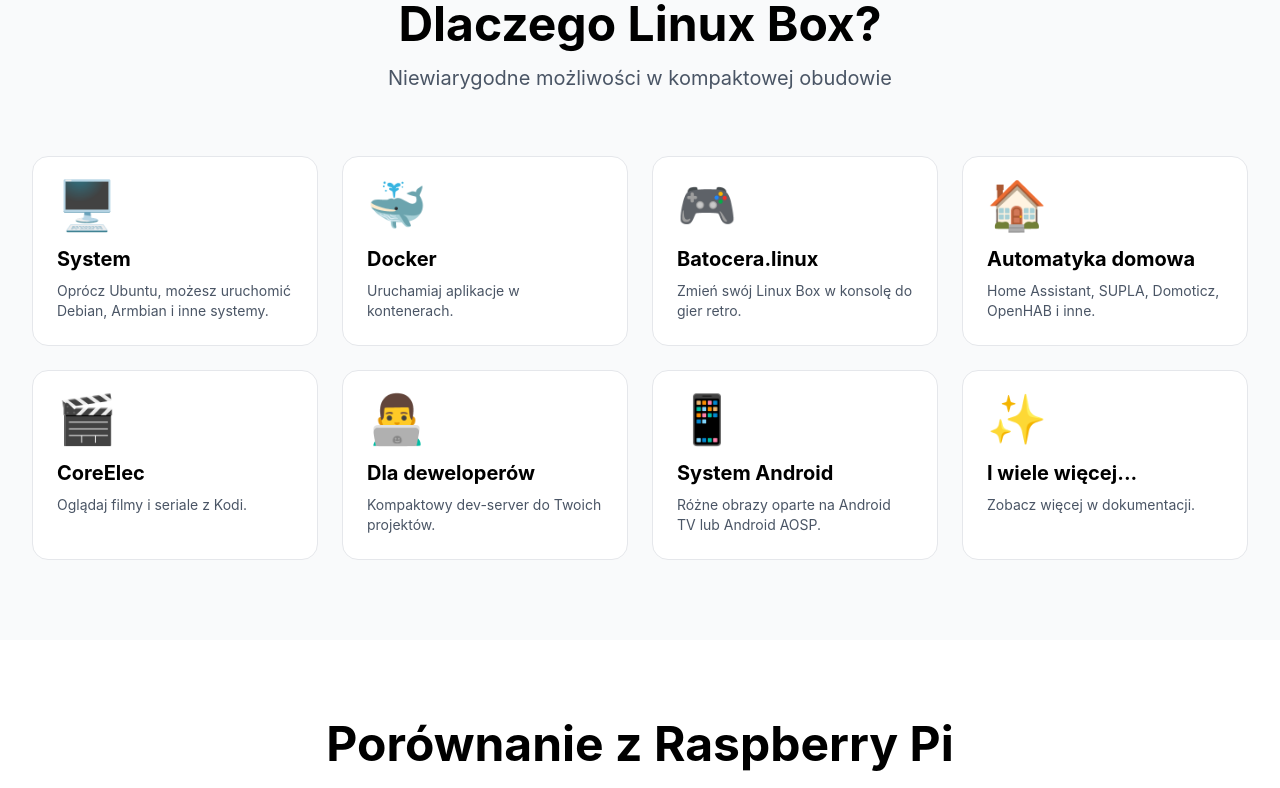
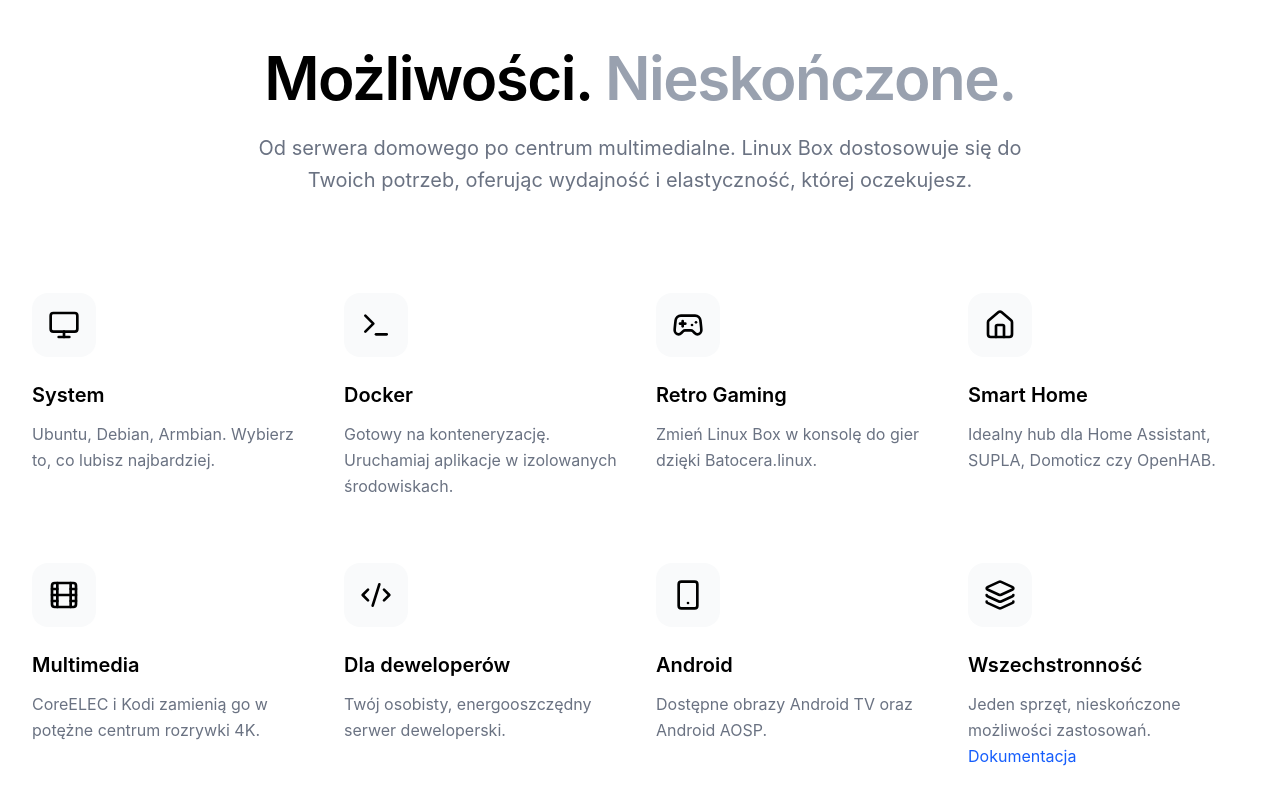
Before and after one commit to araczkowski/box-www-page, a Next.js app: page / in a window 1280 px wide. Shown: the part 1900-2688 px from the top of the page. Built offline with nearby package versions, Linux system fonts and the light colour scheme.

Commit message:
features

```diff
--- /dev/null
+++ b/src/app/components/Features.tsx
@@ -0,0 +1,105 @@
+"use client";
+
+import { motion } from "framer-motion";
+import { Terminal, Monitor, Gamepad2, Home, Film, Code2, Smartphone, Layers } from "lucide-react";
+
+const features = [
+    {
+        icon: <Monitor className="w-8 h-8" />,
+        title: "System",
+        description: "Ubuntu, Debian, Armbian. Wybierz to, co lubisz najbardziej."
+    },
+    {
+        icon: <Terminal className="w-8 h-8" />,
+        title: "Docker",
+        description: "Gotowy na konteneryzację. Uruchamiaj aplikacje w izolowanych środowiskach."
+    },
+    {
+        icon: <Gamepad2 className="w-8 h-8" />,
+        title: "Retro Gaming",
+        description: "Zmień Linux Box w konsolę do gier dzięki Batocera.linux."
+    },
+    {
+        icon: <Home className="w-8 h-8" />,
+        title: "Smart Home",
+        description: "Idealny hub dla Home Assistant, SUPLA, Domoticz czy OpenHAB."
+    },
+    {
+        icon: <Film className="w-8 h-8" />,
+        title: "Multimedia",
+        description: "CoreELEC i Kodi zamienią go w potężne centrum rozrywki 4K."
+    },
+    {
+        icon: <Code2 className="w-8 h-8" />,
+        title: "Dla deweloperów",
+        description: "Twój osobisty, energooszczędny serwer deweloperski."
+    },
+    {
+        icon: <Smartphone className="w-8 h-8" />,
+        title: "Android",
+        description: "Dostępne obrazy Android TV oraz Android AOSP."
+    },
+    {
+        icon: <Layers className="w-8 h-8" />,
+        title: "Wszechstronność",
+        description: (
+            <>
+                Jeden sprzęt, nieskończone możliwości zastosowań.{" "}
+                <a
+                    href="https://docs.google.com/document/d/1srCEdwxgLsXWYs3N94VMChzI6eTjtDUmplZxLtWGJ4I/edit?usp=sharing"
+                    target="_blank"
+                    rel="noopener noreferrer"
+                    className="text-blue-600 hover:underline"
+                >
+                    Dokumentacja
+                </a>
+            </>
+        )
+    }
+];
+
+export default function Features() {
+    return (
+        <section id="features" className="py-32 bg-white text-black overflow-hidden">
+            <div className="container mx-auto px-4 sm:px-6 lg:px-8">
+                <motion.div
+                    initial={{ opacity: 0, y: 20 }}
+                    whileInView={{ opacity: 1, y: 0 }}
+                    viewport={{ once: true }}
+                    transition={{ duration: 0.6 }}
+                    className="text-center mb-24"
+                >
+                    <h2 className="text-4xl md:text-6xl font-semibold tracking-tight mb-6">
+                        Możliwości. <span className="text-gray-400">Nieskończone.</span>
+                    </h2>
+                    <p className="text-xl text-gray-500 max-w-3xl mx-auto leading-relaxed">
+                        Od serwera domowego po centrum multimedialne. Linux Box dostosowuje się do Twoich potrzeb, oferując wydajność i elastyczność, której oczekujesz.
+                    </p>
+                </motion.div>
+
+                <div className="grid grid-cols-1 md:grid-cols-2 lg:grid-cols-4 gap-x-8 gap-y-16">
+                    {features.map((feature, index) => (
+                        <motion.div
+                            key={index}
+                            initial={{ opacity: 0, y: 20 }}
+                            whileInView={{ opacity: 1, y: 0 }}
+                            viewport={{ once: true }}
+                            transition={{ duration: 0.5, delay: index * 0.1 }}
+                            className="flex flex-col items-start group"
+                        >
+                            <div className="mb-6 p-4 rounded-2xl bg-gray-50 text-black group-hover:bg-blue-50 group-hover:text-blue-600 transition-colors duration-300">
+                                {feature.icon}
+                            </div>
+                            <h3 className="text-xl font-semibold mb-3 group-hover:text-blue-600 transition-colors duration-300">
+                                {feature.title}
+                            </h3>
+                            <p className="text-gray-500 leading-relaxed">
+                                {feature.description}
+                            </p>
+                        </motion.div>
+                    ))}
+                </div>
+            </div>
+        </section>
+    );
+}
--- a/src/app/components/TechSpecs.tsx
+++ b/src/app/components/TechSpecs.tsx
@@ -1,7 +1,7 @@
 "use client";
 
 import { motion } from "framer-motion";
-import { Cpu, HardDrive, Wifi, Zap, Monitor, Layout, Server, Database } from "lucide-react";
+import { Cpu, HardDrive, Wifi, Zap, Monitor, Server, Database } from "lucide-react";
 
 interface SpecItem {
     icon: React.ReactNode;
--- a/src/app/page.tsx
+++ b/src/app/page.tsx
@@ -6,6 +6,7 @@ import FloatingCTA from "./components/FloatingCTA";
 import CounterAnimation from "./components/CounterAnimation";
 import MobileTopBar from "./components/MobileTopBar";
 import TechSpecs from "./components/TechSpecs";
+import Features from "./components/Features";
 
 export default function Home() {
   return (
@@ -20,79 +21,7 @@ export default function Home() {
       {/* Features */}
 
       {/* Features */}
-      <section id="features" className="py-20 bg-gray-50">
-        <div className="container mx-auto px-4 sm:px-6 lg:px-8">
-          <div className="text-center mb-16">
-            <h2 className="text-4xl md:text-5xl font-bold text-black mb-4">
-              Dlaczego Linux Box?
-            </h2>
-            <p className="text-xl text-gray-600">
-              Niewiarygodne możliwości w kompaktowej obudowie
-            </p>
-          </div>
-
-          <div className="grid grid-cols-1 sm:grid-cols-2 lg:grid-cols-3 xl:grid-cols-4 gap-6">
-            {[
-              {
-                icon: "🖥️",
-                title: "System",
-                description:
-                  "Oprócz Ubuntu, możesz uruchomić Debian, Armbian i inne systemy.",
-              },
-              {
-                icon: "🐳",
-                title: "Docker",
-                description: "Uruchamiaj aplikacje w kontenerach.",
-              },
-              {
-                icon: "🎮",
-                title: "Batocera.linux",
-                description: "Zmień swój Linux Box w konsolę do gier retro.",
-              },
-              {
-                icon: "🏠",
-                title: "Automatyka domowa",
-                description: "Home Assistant, SUPLA, Domoticz, OpenHAB i inne.",
-              },
-              {
-                icon: "🎬",
-                title: "CoreElec",
-                description: "Oglądaj filmy i seriale z Kodi.",
-              },
-              {
-                icon: "👨‍💻",
-                title: "Dla deweloperów",
-                description: "Kompaktowy dev-server do Twoich projektów.",
-              },
-              {
-                icon: "📱",
-                title: "System Android",
-                description:
-                  "Różne obrazy oparte na Android TV lub Android AOSP.",
-              },
-              {
-                icon: "✨",
-                title: "I wiele więcej...",
-                description: "Zobacz więcej w dokumentacji.",
-              },
-            ].map((feature, index) => (
-              <div
-                key={index}
-                className="group relative bg-white p-6 rounded-2xl border border-gray-200 transition-all duration-300 hover:shadow-lg hover:transform hover:scale-105"
-              >
-                <div className="relative z-10">
-                  <div className="text-5xl mb-4">{feature.icon}</div>
-                  <h3 className="text-xl font-bold text-black mb-2">
-                    {feature.title}
-                  </h3>
-                  <p className="text-gray-600 text-sm">{feature.description}</p>
-                </div>
-              </div>
-            ))}
-          </div>
-        </div>
-      </section>
-
+      <Features />
       {/* Comparison */}
       <section id="comparison" className="py-20 bg-white">
         <div className="container mx-auto px-4 sm:px-6 lg:px-8">
```
